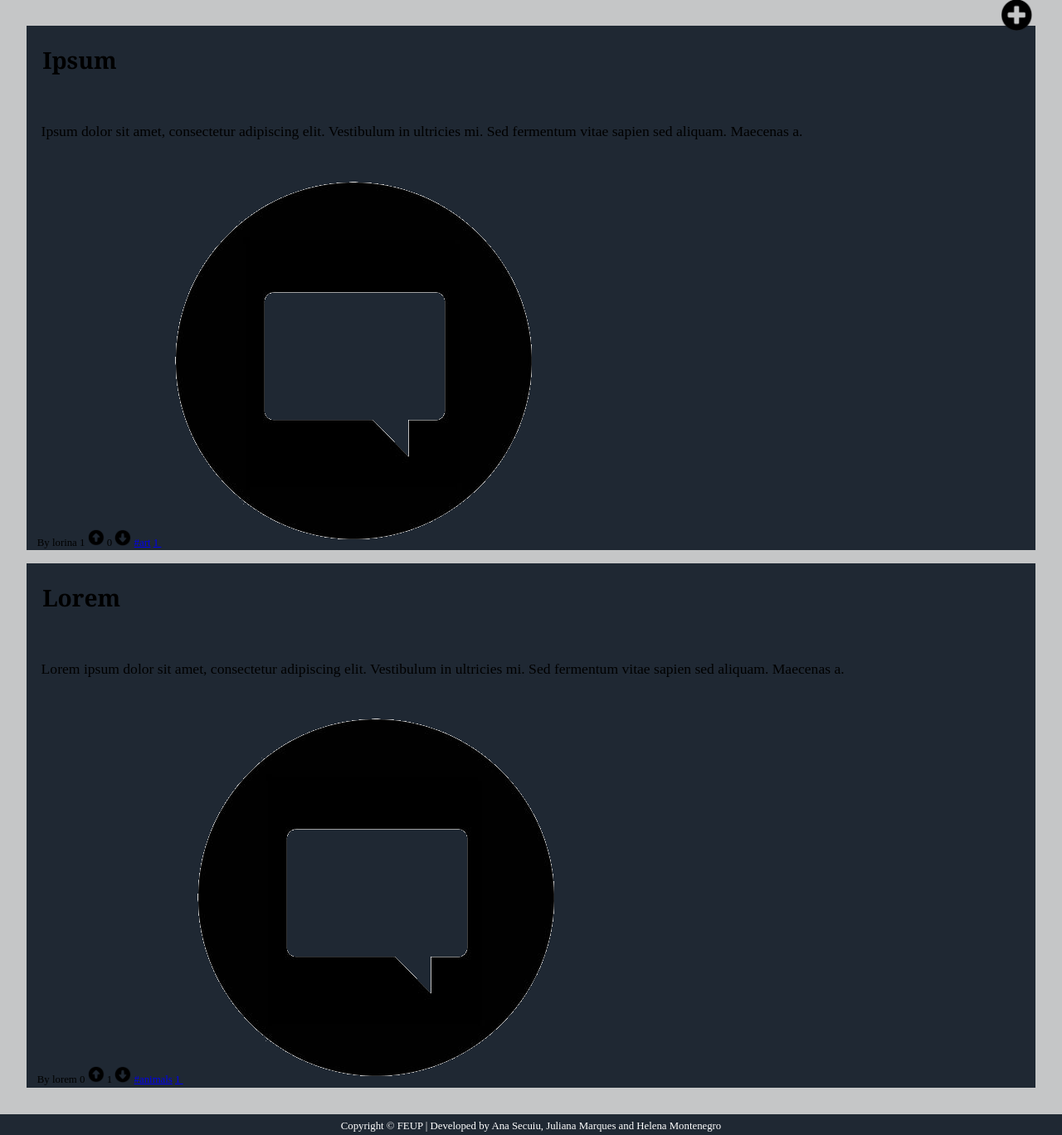
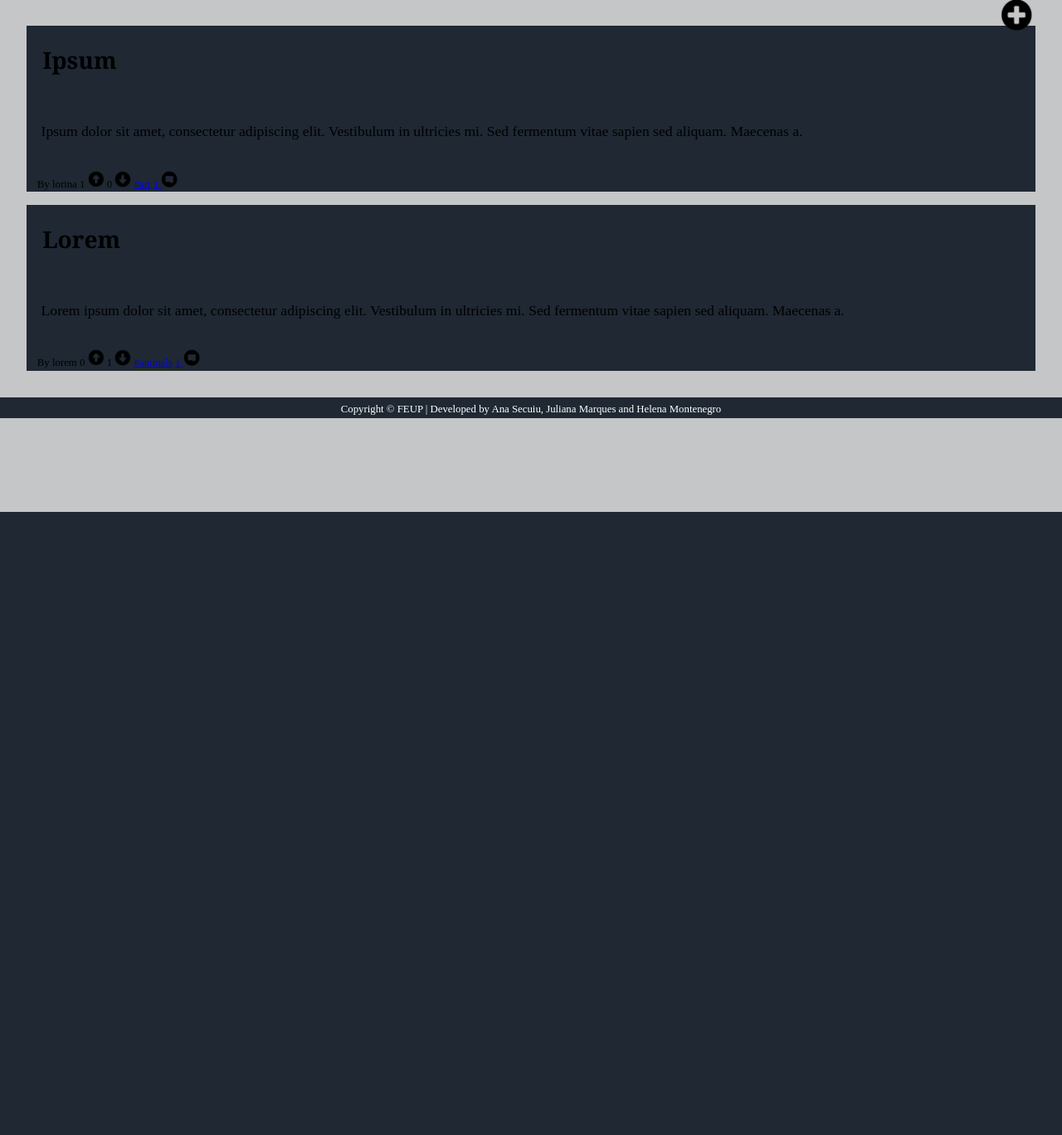
Before and after one commit to SmilingOwl/LTW-18-19, a PHP site: page /php/homepage.php?user_id=1 in a window 1280 px wide. Shown: the part 183-1551 px from the top of the page at 83% size. After the commit the page ends 800 px from the top, so only its background shows below. Run offline with PHP 8.4, Linux system fonts and the light colour scheme; data comes from the database, SQL or seed files in the repository.

Commit message:
Add files via upload

```diff
--- a/css/icons.css
+++ b/css/icons.css
@@ -23,3 +23,13 @@ span.add_story img {
     width: 40px;
     height: 38px;
 }
+
+span.favorites img {
+    width: 20px;
+    height: 20px;
+}
+
+a.comments img {
+    width: 20px;
+    height: 20px;
+}
```
